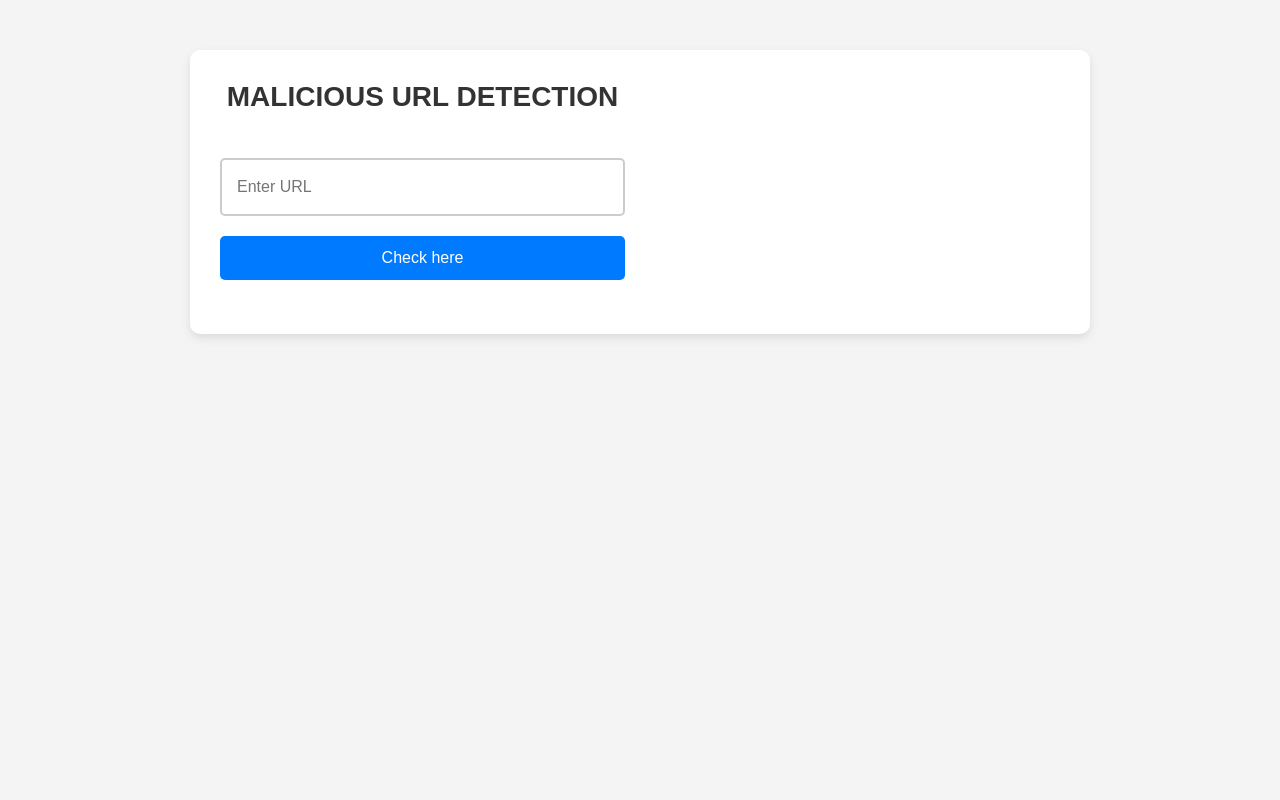
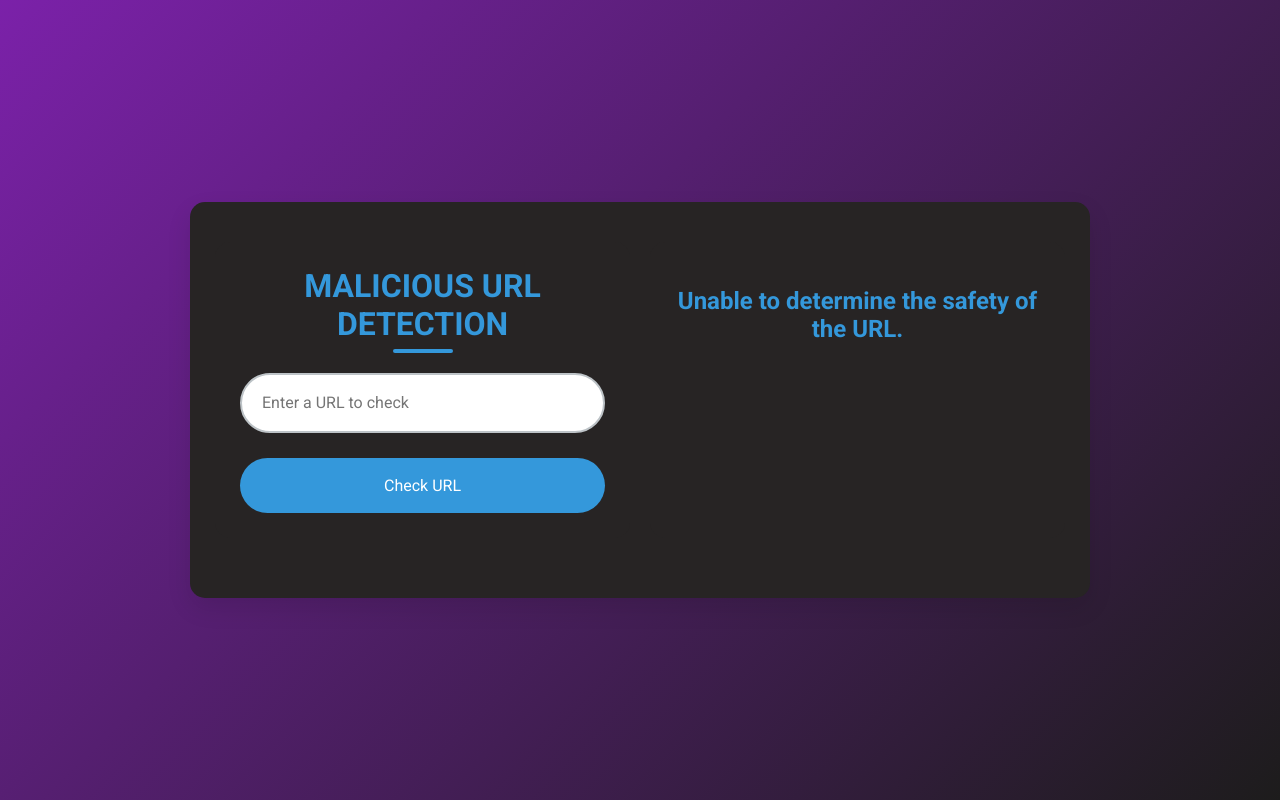
Before and after one commit to Mihir-pp/Malicious-URL-detection, a Flask app: page / in a window 1280 px wide. Run offline with Flask 3, Linux system fonts and the light colour scheme; parts of the project's set-up code (start-up, migrations or seed data) failed here and were passed over; some libraries are stand-ins or nearby versions.

Commit message:
made changes in UI

```diff
--- a/static/styles.css
+++ b/static/styles.css
@@ -1,125 +1,215 @@
-/* styles.css */
-
-/* Global Styles */
-body {
-    font-family: 'Arial', sans-serif;
-    background-color: #f4f4f4;
+/* Reset and Base Styles */
+* {
     margin: 0;
     padding: 0;
+    box-sizing: border-box;
 }
 
+body {
+    font-family: 'Roboto', sans-serif;
+    background: linear-gradient(135deg, #7b21a9, #1d1c1c);
+    color: #333;
+    line-height: 1.6;
+    min-height: 100vh;
+    display: flex;
+    justify-content: center;
+    align-items: center;
+    padding: 20px;
+}
+
+/* Container */
 .container {
+    width: 100%;
     max-width: 900px;
-    margin: 50px auto;
-    background-color: #fff;
-    padding: 30px;
-    border-radius: 10px;
-    box-shadow: 0 4px 10px rgba(0, 0, 0, 0.1);
+    background-color: #272424;
+    padding: 40px;
+    border-radius: 15px;
+    box-shadow: 0 10px 25px rgba(0, 0, 0, 0.1);
+    animation: fadeIn 1s ease-in-out;
 }
 
 /* Heading */
 h2 {
-    color: #333;
-    font-weight: bold;
+    color: #3498db;
+    font-weight: 700;
     text-align: center;
-    margin-bottom: 20px;
-    font-size: 28px;
+    margin-bottom: 30px;
+    font-size: 32px;
+    position: relative;
+}
+
+h2::after {
+    content: '';
+    width: 60px;
+    height: 4px;
+    background-color: #3498db;
+    position: absolute;
+    bottom: -10px;
+    left: 50%;
+    transform: translateX(-50%);
+    border-radius: 2px;
 }
 
 /* Form Styles */
 .form__input {
     width: 100%;
-    padding: 15px;
-    margin-bottom: 20px;
-    border: 2px solid #ccc;
-    border-radius: 5px;
+    padding: 15px 20px;
+    margin-bottom: 25px;
+    border: 2px solid #bdc3c7;
+    border-radius: 30px;
     font-size: 16px;
-    transition: border-color 0.3s ease;
+    transition: border-color 0.3s ease, box-shadow 0.3s ease;
+    outline: none;
 }
 
 .form__input:focus {
-    border-color: #007bff;
-    outline: none;
+    border-color: #3498db;
+    box-shadow: 0 0 10px rgba(52, 152, 219, 0.2);
 }
 
 .form__label {
     display: none;
 }
 
-button {
+.button {
     width: 100%;
-    background-color: #007bff;
+    background-color: #3498db;
     color: #fff;
-    padding: 10px;
+    padding: 15px;
     border: none;
-    border-radius: 5px;
+    border-radius: 30px;
     font-size: 16px;
     cursor: pointer;
-    transition: background-color 0.3s ease;
+    transition: background-color 0.3s ease, transform 0.2s ease;
+    display: flex;
+    align-items: center;
+    justify-content: center;
 }
 
-button:hover {
-    background-color: #0056b3;
+.button:hover {
+    background-color: #2980b9;
+    transform: translateY(-2px);
+}
+
+.button:active {
+    transform: translateY(0);
+}
+
+/* Prediction Section */
+#prediction {
+    text-align: center;
+    margin: 20px 0;
+    font-size: 24px;
+    font-weight: 600;
+    color: #3498db;
+    min-height: 40px;
+    display: flex;
+    align-items: center;
+    justify-content: center;
+    animation: fadeIn 0.5s ease-in-out;
+}
+
+/* Action Buttons */
+.button1, .button2 {
+    width: 48%;
+    padding: 12px;
+    margin: 10px 1%;
+    border: none;
+    border-radius: 30px;
+    color: #fff;
+    font-size: 16px;
+    cursor: pointer;
+    transition: background-color 0.3s ease, transform 0.2s ease;
+    display: none;
+}
+
+.button1 {
+    background-color: #2ecc71;
+}
+
+.button2 {
+    background-color: #e74c3c;
+}
+
+.button1:hover {
+    background-color: #27ae60;
+    transform: translateY(-2px);
+}
+
+.button2:hover {
+    background-color: #c0392b;
+    transform: translateY(-2px);
+}
+
+.button1:active, .button2:active {
+    transform: translateY(0);
 }
 
 /* Right Column */
 .right {
-    text-align: right;
-    color: #007bff;
+    text-align: center;
+    color: #3498db;
+    word-break: break-all;
+    margin-bottom: 20px;
+    font-size: 16px;
 }
 
-h3 {
-    text-align: center;
-    margin: 20px 0;
-    font-size: 24px;
-    font-weight: bold;
-    color: #444;
-}
-
-/* Buttons for Continue */
-.button1, .button2 {
-    display: none;
-    width: 100%;
-    padding: 10px;
-    margin: 10px 0;
-    background-color: #28a745;
-    border: none;
-    border-radius: 5px;
-    color: #fff;
-    font-size: 16px;
-    cursor: pointer;
-}
-
-.button2 {
-    background-color: #dc3545;
-}
-
-.button1:hover, .button2:hover {
-    opacity: 0.9;
-}
-
-/* Footer */
-p {
-    text-align: center;
-    margin-top: 40px;
-    color: #666;
-}
-
-/* Mobile Responsiveness */
+/* Responsive Design */
 @media (max-width: 768px) {
     .container {
-        padding: 20px;
+        padding: 30px 20px;
     }
 
     h2 {
-        font-size: 24px;
+        font-size: 28px;
     }
 
-    h3 {
+    .form__input, .button, .button1, .button2 {
+        font-size: 14px;
+    }
+
+    #prediction {
         font-size: 20px;
     }
 
-    button {
-        font-size: 14px;
+    .button1, .button2 {
+        width: 100%;
+        margin: 10px 0;
     }
 }
+
+/* Additional Styling */
+#form1, #form2 {
+    background-color: #272424;
+    padding: 25px;
+    border-radius: 15px;
+    margin-bottom: 20px;
+    transition: background-color 0.3s ease;
+}
+
+#form1:hover, #form2:hover {
+    background-color: #2c2929;
+}
+
+.row {
+    display: flex;
+    flex-wrap: wrap;
+    gap: 20px;
+}
+
+.col-md {
+    flex: 1;
+    min-width: 280px;
+}
+
+/* Accessibility */
+.button:focus, .button1:focus, .button2:focus {
+    outline: 3px solid #3498db;
+    outline-offset: 2px;
+}
+
+/* Animation */
+@keyframes fadeIn {
+    from { opacity: 0; }
+    to { opacity: 1; }
+}
--- a/templates/index.html
+++ b/templates/index.html
@@ -6,14 +6,17 @@
     <meta name="viewport" content="width=device-width, initial-scale=1.0" />
     <meta
       name="description"
-      content="This website is develop for identify the safety of url."
+      content="This website is developed to identify the safety of a URL."
     />
     <meta
       name="keywords"
-      content="phishing url,phishing,cyber security,machine learning,classifier,python"
+      content="phishing url, phishing, cyber security, machine learning, classifier, python"
     />
 
-    <!-- BootStrap -->
+    <!-- Google Fonts -->
+    <link href="https://fonts.googleapis.com/css2?family=Roboto:wght@400;500;700&display=swap" rel="stylesheet">
+
+    <!-- Bootstrap -->
     <link
       rel="stylesheet"
       href="https://stackpath.bootstrapcdn.com/bootstrap/4.5.0/css/bootstrap.min.css"
@@ -22,38 +25,39 @@
     />
 
     <link href="static/styles.css" rel="stylesheet" />
-    <title>URL detection</title>
+    <title>URL Safety Detection</title>
   </head>
 
   <body>
     <div class="container">
       <div class="row">
+        <!-- URL Input Form -->
         <div class="form col-md" id="form1">
           <h2>MALICIOUS URL DETECTION</h2>
 
-          <br />
           <form action="/" method="post">
             <input
               type="text"
               class="form__input"
               name="url"
               id="url"
-              placeholder="Enter URL"
-              required=""
+              placeholder="Enter a URL to check"
+              required
             />
-            <label for="url" class="form__label">URL</label>
-            <button class="button" role="button">Check here</button>
+            <button class="button" role="button">Check URL</button>
           </form>
         </div>
 
+        <!-- Prediction Results -->
         <div class="col-md" id="form2">
-          <br />
+          {% if url %}
           <h6 class="right">
             <a href="{{ url }}" target="_blank">{{ url }}</a>
           </h6>
+          {% endif %}
 
-          <br />
           <h3 id="prediction"></h3>
+          <div class="button-group">
             <button
               class="button2"
               id="button2"
@@ -61,7 +65,7 @@
               onclick="window.open('{{url}}')"
               target="_blank"
             >
-            Still want to Continue
+              Proceed with Caution
             </button>
             <button
               class="button1"
@@ -70,11 +74,11 @@
               onclick="window.open('{{url}}')"
               target="_blank"
             >
-            Continue
+              Safe to Continue
             </button>
           </div>
         </div>
-      <br />
+      </div>
     </div>
 
     <!-- JavaScript -->
@@ -96,20 +100,21 @@
 
     <script>
       let x = "{{xx}}";
-      let num = x * 100;
-      if (0 <= x && x < 0.5) {
+      let num = parseFloat(x) * 100;
+      let label = "";
+      if (x >= 0.5 && x <= 1) {
+        label = `Website is ${num.toFixed(2)}% safe to use.`;
+        document.getElementById("button1").style.display = "block";
+        document.getElementById("button2").style.display = "none";
+      } else if (x >= 0 && x < 0.5) {
         num = 100 - num;
+        label = `Website is ${num.toFixed(2)}% unsafe to use.`;
+        document.getElementById("button2").style.display = "block";
+        document.getElementById("button1").style.display = "none";
+      } else {
+        label = "Unable to determine the safety of the URL.";
       }
-      let txtx = num.toString();
-      if (x <= 1 && x >= 0.5) {
-        var label = "Website is " + txtx + "% safe to use...";
       document.getElementById("prediction").innerHTML = label;
-        document.getElementById("button1").style.display = "block";
-      } else if (0 <= x && x < 0.5) {
-        var label = "Website is " + txtx + "% unsafe to use...";
-        document.getElementById("prediction").innerHTML = label;
-        document.getElementById("button2").style.display = "block";
-      }
     </script>
   </body>
 </html>
```
Also changed, not shown: tempCodeRunnerFile.py (added, +8 -0 lines), UI.png (added), urlDataset.csv (added), 1 other file. Lines whose indentation alone changed are shown as unchanged.
